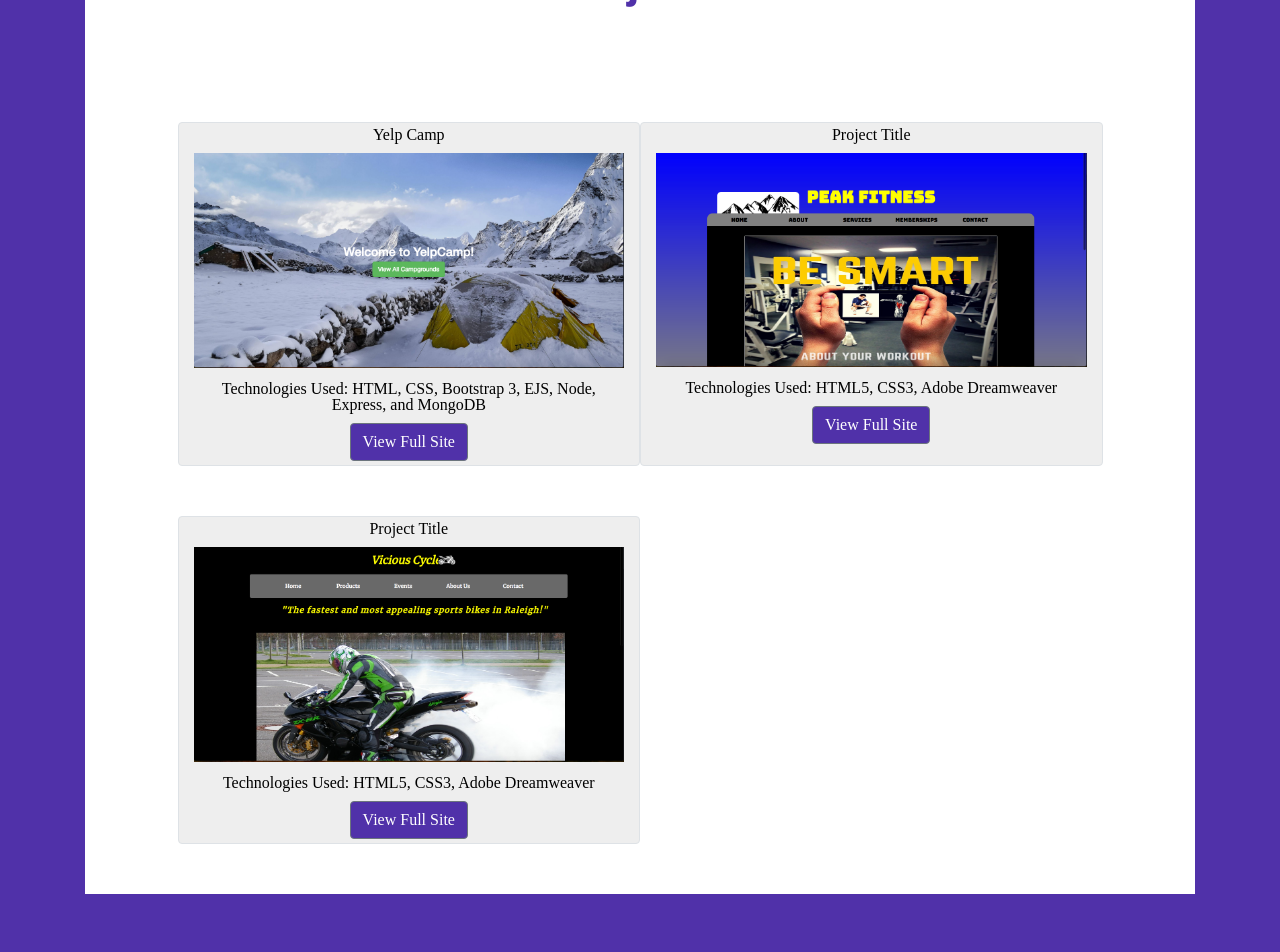
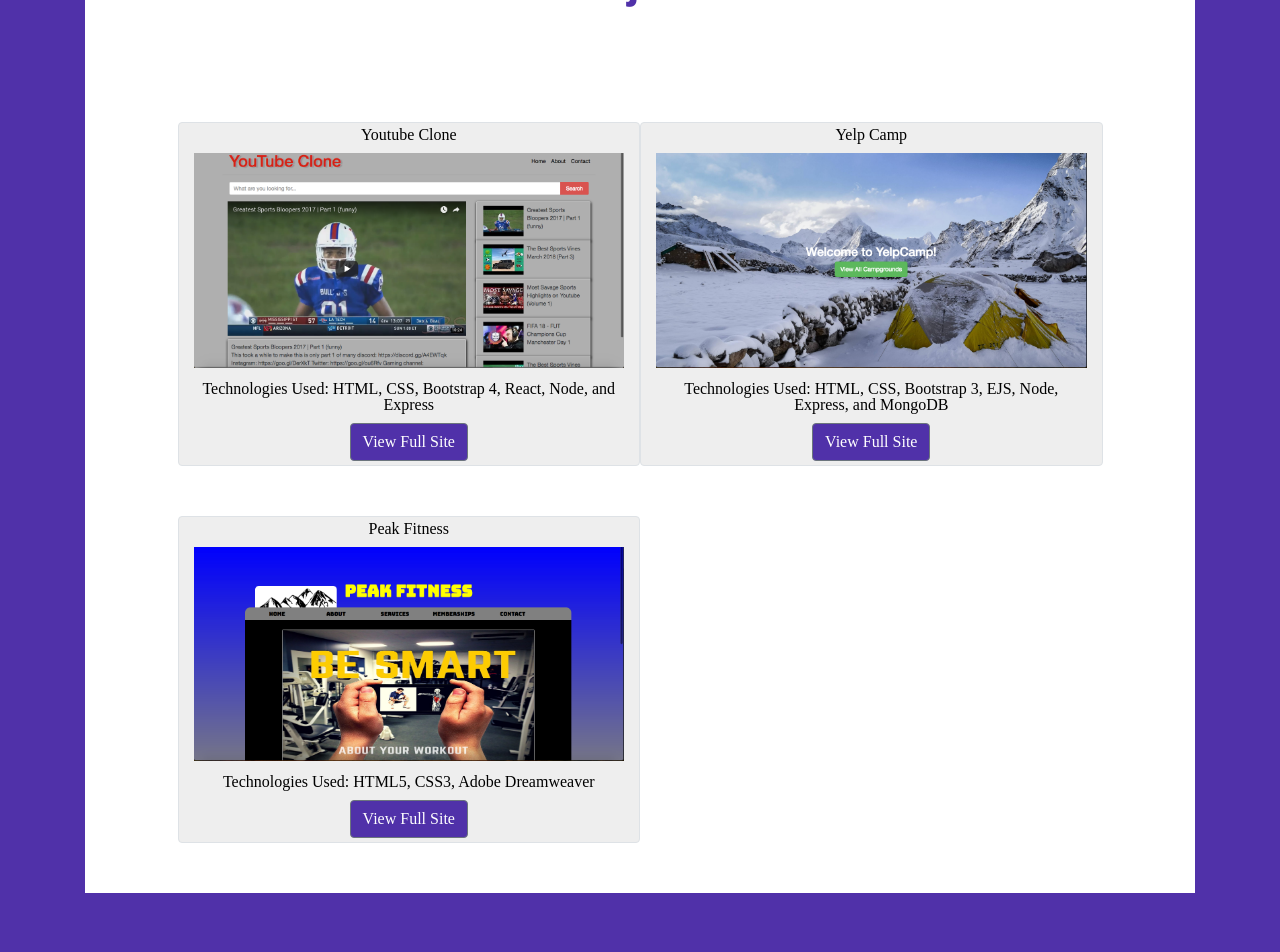
Before and after one commit to kg609/kgportfolio, a React (Create React App) app: page / in a window 1280 px wide. Shown: the part 1760-2712 px from the top of the page. Built offline with nearby package versions, Linux system fonts and the light colour scheme.

Commit message:
added Youtube clone project

```diff
--- a/src/components/ProjectsPage.js
+++ b/src/components/ProjectsPage.js
@@ -1,6 +1,6 @@
 import React, { Component } from 'react';
 import PeakFitness from "../images/PeakFitness.png";
-import ViciousCycles from "../images/ViciousCycles.png";
+import YoutubeClone from "../images/YoutubeClone.png";
 import YelpCamp from "../images/YelpCamp.png";
 
 
@@ -14,22 +14,22 @@
         <section className="project-section">
           <div className="row">
             <section className="col-md-5 offset-md-1 img-thumbnail text-center">
+              <h3>Youtube Clone</h3>
+              <img src={YoutubeClone} className="project-img" alt="Youtube Clone" />
+              <p><strong>Technologies Used:</strong> HTML, CSS, Bootstrap 4, React, Node, and Express</p>
+              <a href="https://kgyoutubeapp.herokuapp.com/" target="_blank" className="btn btn-secondary">View Full Site</a>
+            </section>
+            <section className="col-md-5  img-thumbnail text-center ">
               <h3>Yelp Camp</h3>
               <img src={YelpCamp} className="project-img" alt="Yelp Camp" />
               <p><strong>Technologies Used:</strong> HTML, CSS, Bootstrap 3, EJS, Node, Express, and MongoDB</p>
               <a href="https://ancient-headland-83860.herokuapp.com/" target="_blank" className="btn btn-secondary">View Full Site</a>
             </section>
-            <section className="col-md-5  img-thumbnail text-center ">
-              <h3>Project Title</h3>
+            <section className="col-md-5 offset-md-1 img-thumbnail text-center ">
+              <h3>Peak Fitness</h3>
               <img src={PeakFitness} className="project-img" alt="Peak Fitness" />
               <p><strong>Technologies Used:</strong> HTML5, CSS3, Adobe Dreamweaver</p>
-              <a href="" target="_blank" className="btn btn-secondary">View Full Site</a>
-            </section>
-            <section className="col-md-5 offset-md-1 img-thumbnail text-center ">
-              <h3>Project Title</h3>
-              <img src={ViciousCycles} className="project-img" alt="Vicious Cycles" />
-              <p><strong>Technologies Used:</strong> HTML5, CSS3, Adobe Dreamweaver</p>
-              <a href="http://wcet2.waketech.edu/kmgarner/WEB140/viciousCycles/index.html" target="_blank" className="btn btn-secondary">View Full Site</a>
+              <a href="http://wcet2.waketech.edu/kmgarner/WEB140/peakFitness/index.html" target="_blank" className="btn btn-secondary">View Full Site</a>
             </section>
           </div>
         </section>
```
Also changed, not shown: src/images/YoutubeClone.png (added).
